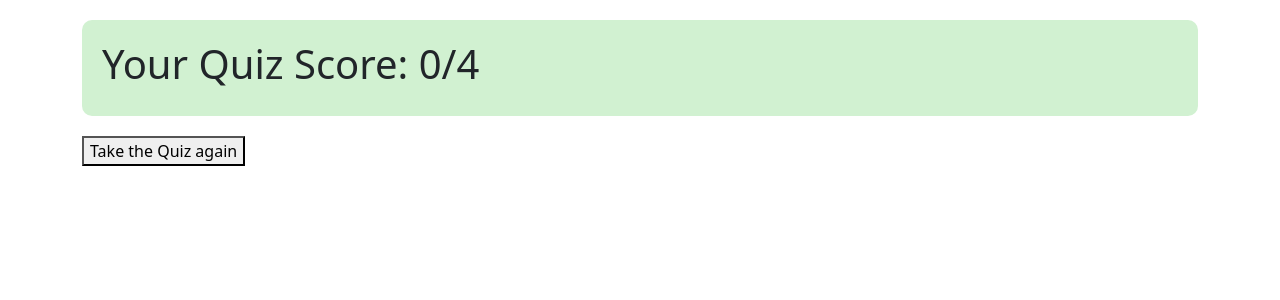
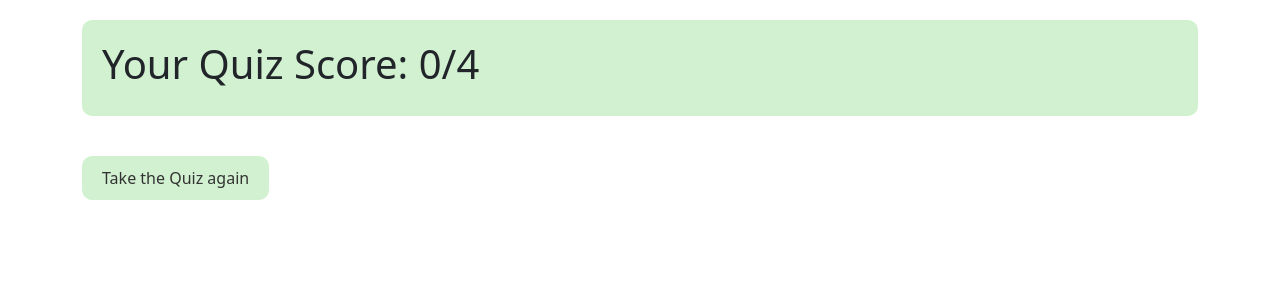
Before and after one commit to nicoleneil/Pickling-Tutorial, a Flask app: page /quiz_results in a window 1280 px wide. Shown: the part 56-356 px from the top of the page. Run offline with Flask 3, Linux system fonts and the light colour scheme; some libraries are stand-ins or nearby versions; some web fonts are replaced.

Commit message:
Update main.css

```diff
--- a/static/main.css
+++ b/static/main.css
@@ -59,7 +59,6 @@
     background-color: #b3e6b3; /* Darker green on hover */
   }
 
-
 .learn-slide-1 {
     padding: 20px;
     background-color: #f5f5f5;
@@ -78,7 +77,6 @@
     justify-content: flex-start; /* Align options to the left */
     gap: 20px;
   }
-
 
   .learn-slide-1 .option .image-container {
     width: 200px;
@@ -103,7 +101,6 @@
   .learn-slide-1 .option input[type="checkbox"] {
     display: none;
   }
-
 
   .learn-slide-1 .option input[name="ans2"]:checked + .image-container {
     border: 2px solid #3498db;
@@ -223,3 +220,18 @@
   #submit_quiz:hover {
     background-color: #b3e6b3; /* Darker green on hover */
   }
+
+  #reset_quiz {
+    background-color: #d1f1d1; /* Pale green background color */
+    color: #333; /* Text color */
+    padding: 10px 20px; /* Adjust padding as needed */
+    border: none; /* Remove border */
+    border-radius: 10px; /* Rounded corners */
+    cursor: pointer; /* Add pointer cursor on hover */
+    transition: background-color 0.3s ease; /* Smooth transition */
+    margin-top: 20px;
+  }
+
+  #reset_quiz:hover {
+    background-color: #b3e6b3; /* Darker green on hover */
+  }
```
